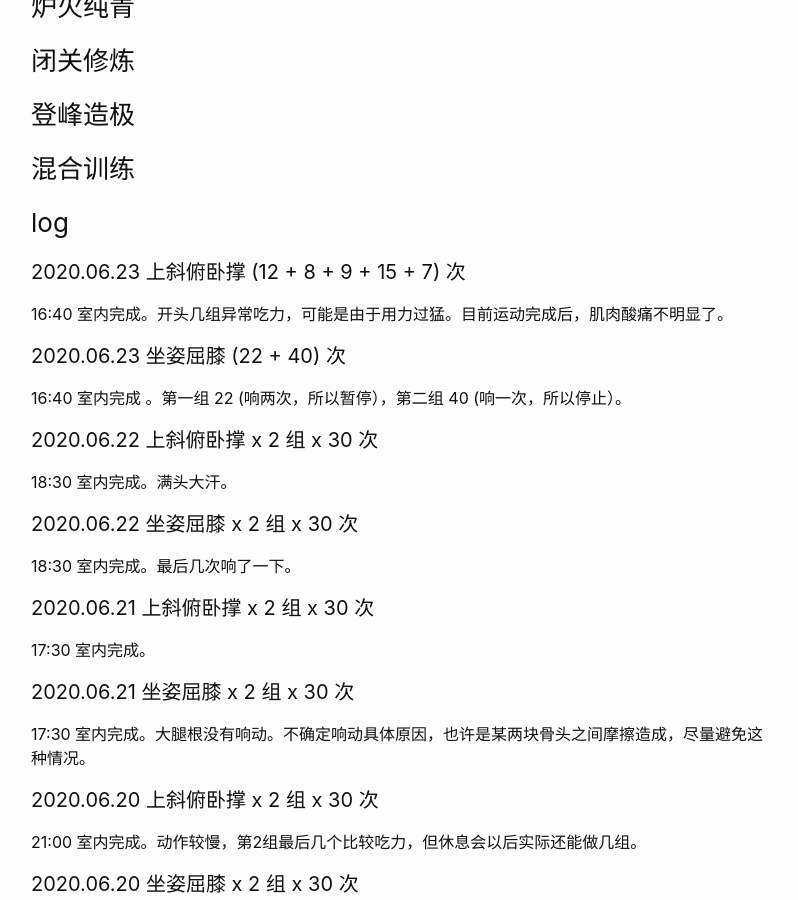
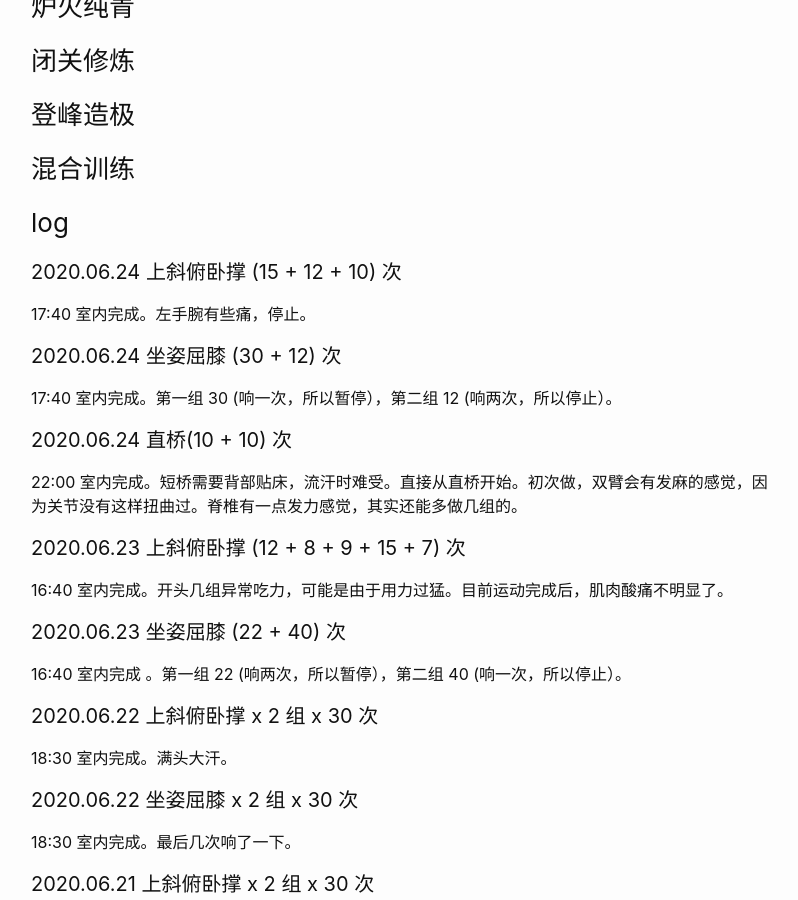
Before and after one commit to wangtiga/wangtiga.github.io, a Jekyll site: the page built from _previews/exercise.md, in a window 1280 px wide and 900 px high, scrolled down 653 px. Shown: the whole window, without its empty margins (239-1037 px from the left). Built offline with Jekyll 4.4.1, drawn with Linux system fonts in a browser that asks for light colours.

Commit message:
updated from notep

```diff
--- a/_previews/exercise.md
+++ b/_previews/exercise.md
@@ -29,6 +29,21 @@ tags:   todo
 
 
 ### log
+
+
+#### 2020.06.24 上斜俯卧撑 (15 + 12 + 10) 次
+
+17:40 室内完成。左手腕有些痛，停止。
+
+#### 2020.06.24 坐姿屈膝 (30 + 12) 次
+
+17:40 室内完成。第一组 30 (响一次，所以暂停），第二组 12 (响两次，所以停止）。
+
+#### 2020.06.24 直桥(10 + 10) 次
+
+22:00 室内完成。短桥需要背部贴床，流汗时难受。直接从直桥开始。初次做，双臂会有发麻的感觉，因为关节没有这样扭曲过。脊椎有一点发力感觉，其实还能多做几组的。
+
+
 
 
 #### 2020.06.23 上斜俯卧撑 (12 + 8 + 9 + 15 + 7) 次
```
Also changed, not shown: _previews/2019-06-20-4742_2014_04.md (+44 -4 lines).
